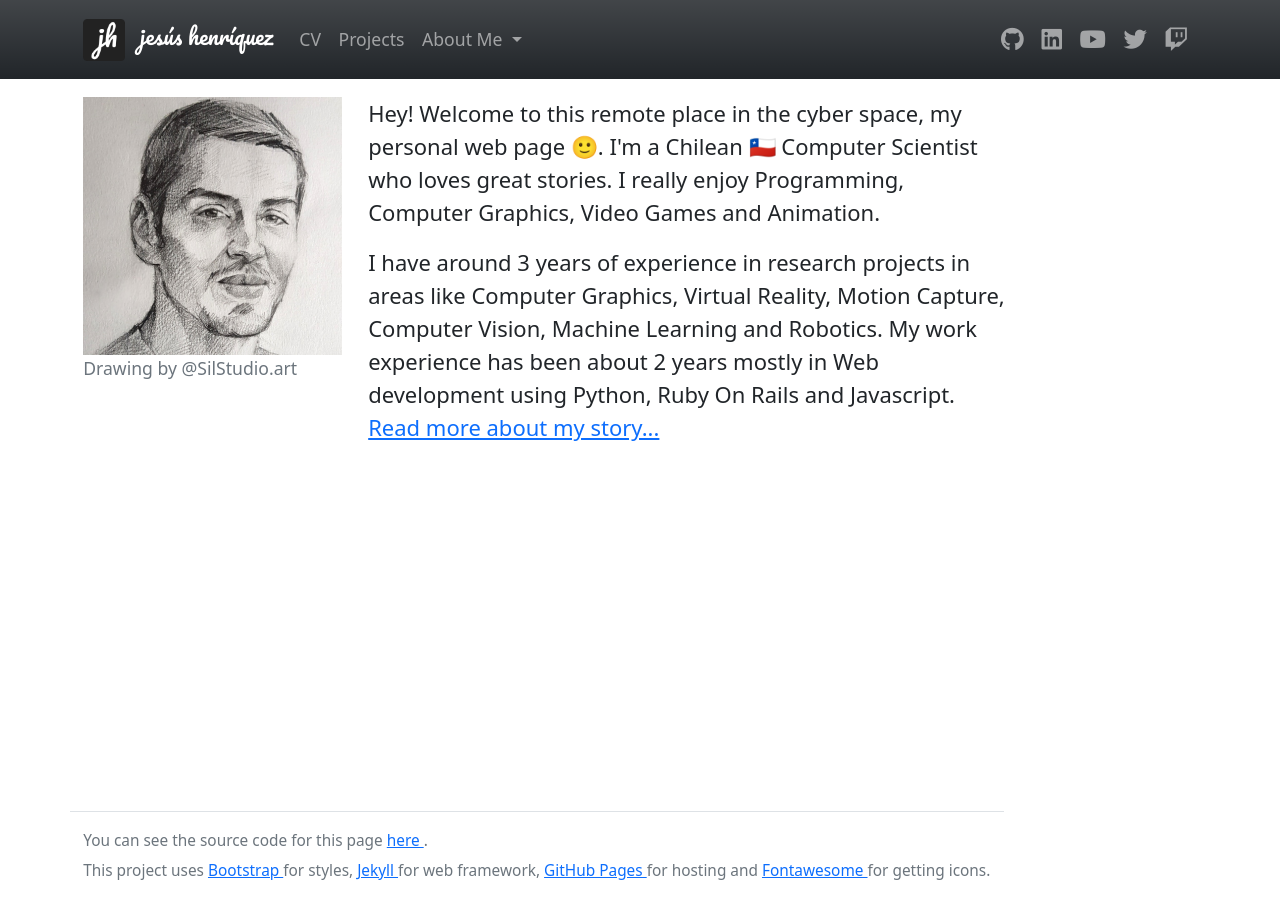
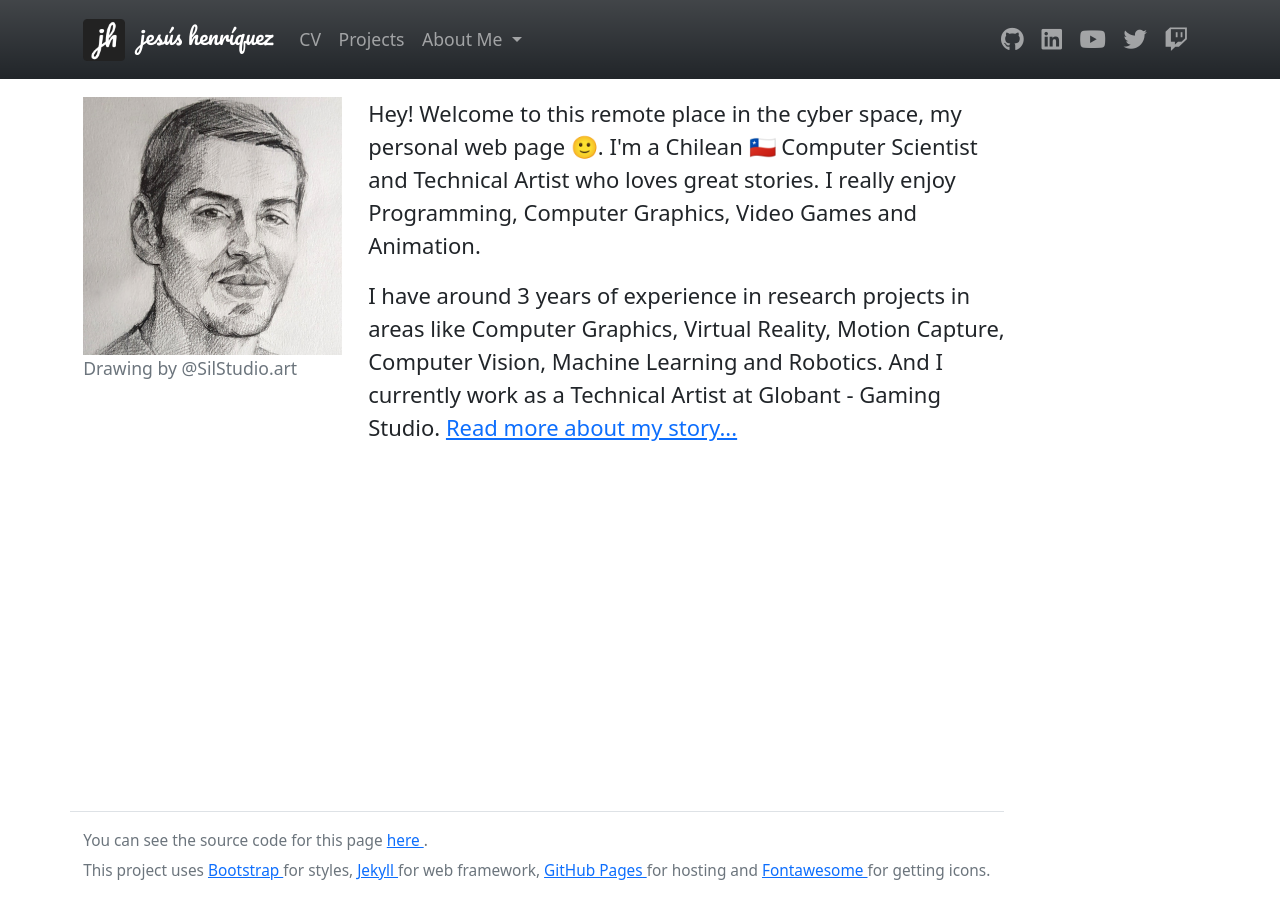
Before and after one commit to HenrYxZ/henryxz.github.io, a Jekyll site: the page built from index.html, in a window 1280 px wide. Built offline with Jekyll 4.4.1, drawn with Linux system fonts in a browser that asks for light colours; nearby versions of some CDN libraries.

Commit message:
add TA at Globant position

```diff
--- a/cv/index.html
+++ b/cv/index.html
@@ -76,6 +76,12 @@
         <section>
           <h2>🛠 Professional Experience</h2>
           <ul>
+            <li>
+              Technical Artist,
+              <span class="secondary-info">
+                Globant, Chile. (Dec 2022 - Present)
+              </span>
+            </li>
             <li>
               Full Stack Developer,
               <span class="secondary-info">
--- a/index.html
+++ b/index.html
@@ -17,14 +17,15 @@
     <p class="lead">
       Hey! Welcome to this remote place in the cyber space, my personal web
       page 🙂.
-      I'm a Chilean 🇨🇱 Computer Scientist who loves great stories. I really
-      enjoy Programming, Computer Graphics, Video Games and Animation.
+      I'm a Chilean 🇨🇱 Computer Scientist and Technical Artist who loves great
+      stories. I really enjoy Programming, Computer Graphics, Video Games and
+      Animation.
     </p>
     <p class="lead">
       I have around 3 years of experience in research projects in areas like
       Computer Graphics, Virtual Reality, Motion Capture, Computer Vision,
-      Machine Learning and Robotics. My work experience has been about 2 years
-      mostly in Web development using Python, Ruby On Rails and Javascript.
+      Machine Learning and Robotics. And I currently work as a Technical Artist
+      at Globant - Gaming Studio.
       <a href="{% link about_me/my_story/index.html %}">
         Read more about my story...
       </a>
```
